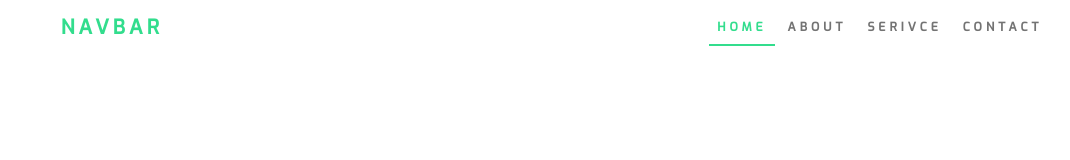
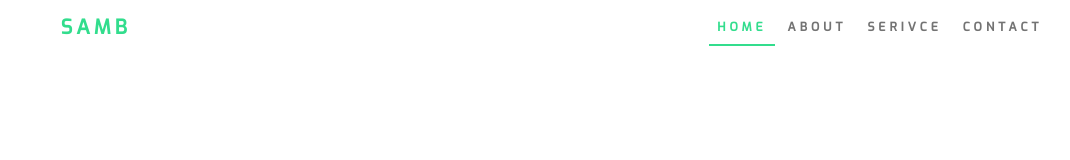
Before and after one commit to samratb601/React-Website, a React (Create React App) app: page / in a window 1280 px wide. Shown: the top 160 px of the page, without its empty margins (87-1157 px from the left). Built offline with nearby package versions, Linux system fonts and the light colour scheme.

Commit message:
navbar title change

```diff
--- a/src/components/Navbar.jsx
+++ b/src/components/Navbar.jsx
@@ -7,7 +7,7 @@ const Navbar = () => {
                     <div className="col-10 mx-auto">
                     <nav className="navbar navbar-expand-lg navbar-light ">
                     <div className="container-fluid">
-                    <NavLink className="navbar-brand fw-bold " to="/">Navbar</NavLink>
+                    <NavLink className="navbar-brand fw-bold " to="/">SamB</NavLink>
                     <button className="navbar-toggler" type="button" data-bs-toggle="collapse" data-bs-target="#navbarSupportedContent" aria-controls="navbarSupportedContent" aria-expanded="false" aria-label="Toggle navigation">
                         <span className="navbar-toggler-icon"></span>
                     </button>
```
